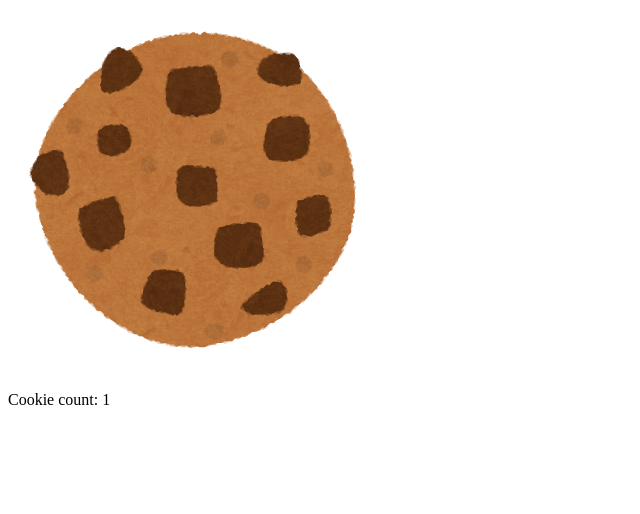
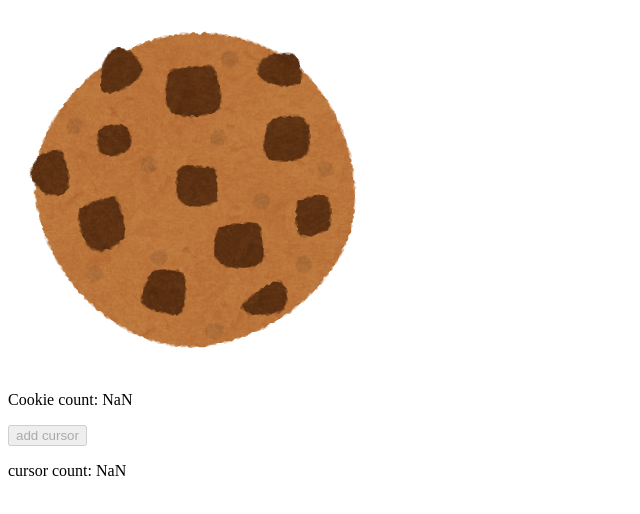
Before and after one commit to ABC10946/cookieclicker, a plain HTML site: page index.html in a window 1280 px wide. Both pictures are taken after a click on the picture 191 px from the left and 191 px from the top of the page. Shown: the whole page, without its empty margins (0-640 px from the left). Drawn offline with Linux system fonts and the light colour scheme.

Commit message:
ADD: add cursor

```diff
--- a/index.html
+++ b/index.html
@@ -5,6 +5,8 @@
     </head>
     <body>
         <p><img src="cookie3_chocochip.png" id="cookie"></p>
-        Cookie count: <span id="cookie_counter"></span>
+        <p>Cookie count: <span id="cookie_counter"></span></p>
+        <p><button id="add_cursor" disabled>add cursor</button></p>
+        <p>cursor count: <span id="cursor_counter"></span></p>
     </body>
 </html>
--- a/main.js
+++ b/main.js
@@ -1,29 +1,70 @@
 cookieCount = 0
+cursorCount = 0
 
 window.onload = function() {
     cookie = document.getElementById('cookie')
     cookie.addEventListener('click', cookieClick)
     loadData()
-    if (isNaN(cookieCount)) {
-        cookieCount = 0
-    }
+
+    addCursorBtn = document.getElementById('add_cursor')
+    addCursorBtn.addEventListener('click', addCursor)
+
+    setInterval(function() {
+        cookieCount = cookieCount + (0.0001 * cursorCount)
+        setCookieCounterLabel(cookieCount)
+        checkBtnEnable()
+    }, 1)
 }
 
 function cookieClick() {
     console.log('cookie clicked!')
     cookieCount = cookieCount + 1
-    cookieCounter = document.getElementById('cookie_counter')
-    cookieCounter.innerText = cookieCount
+    checkBtnEnable()
+    setCookieCounterLabel(cookieCount)
     saveData()
 }
 
 function saveData() {
     localStorage.setItem('cookie', String(cookieCount))
+    localStorage.setItem('cursor', String(cursorCount))
     console.log('save cookie count is:' + String(cookieCount))
 }
 
 function loadData() {
     cookieCountStr = localStorage.getItem('cookie')
+    cursorCountStr = localStorage.getItem('cursor')
+    if (isNaN(cookieCountStr)) {cookieCountStr = '0'}
+    if (isNaN(cursorCountStr)) {cursorCountStr = '0'}
+
     cookieCount = parseInt(cookieCountStr)
+    cursorCount = parseInt(cursorCountStr)
     console.log('restore cookie count is:' + String(cookieCount))
+    setCookieCounterLabel(cookieCount)
+    setCursorCounterLabel(cursorCount)
 }
+
+function setCookieCounterLabel(value) {
+    cookieCounter = document.getElementById('cookie_counter')
+    cookieCounter.innerText = value
+}
+
+function setCursorCounterLabel(value) {
+    cursorCounter = document.getElementById('cursor_counter')
+    cursorCounter.innerText = value
+}
+
+function addCursor() {
+    cookieCount = cookieCount - 15
+    cursorCount = cursorCount + 1
+    setCookieCounterLabel(cookieCount)
+    setCursorCounterLabel(cursorCount)
+}
+
+function checkBtnEnable() {
+    addCursorBtn = document.getElementById('add_cursor')
+    if (cookieCount >= 15) {
+        addCursorBtn.disabled = false
+    } else {
+        addCursorBtn.disabled = true
+    }
+}
```
